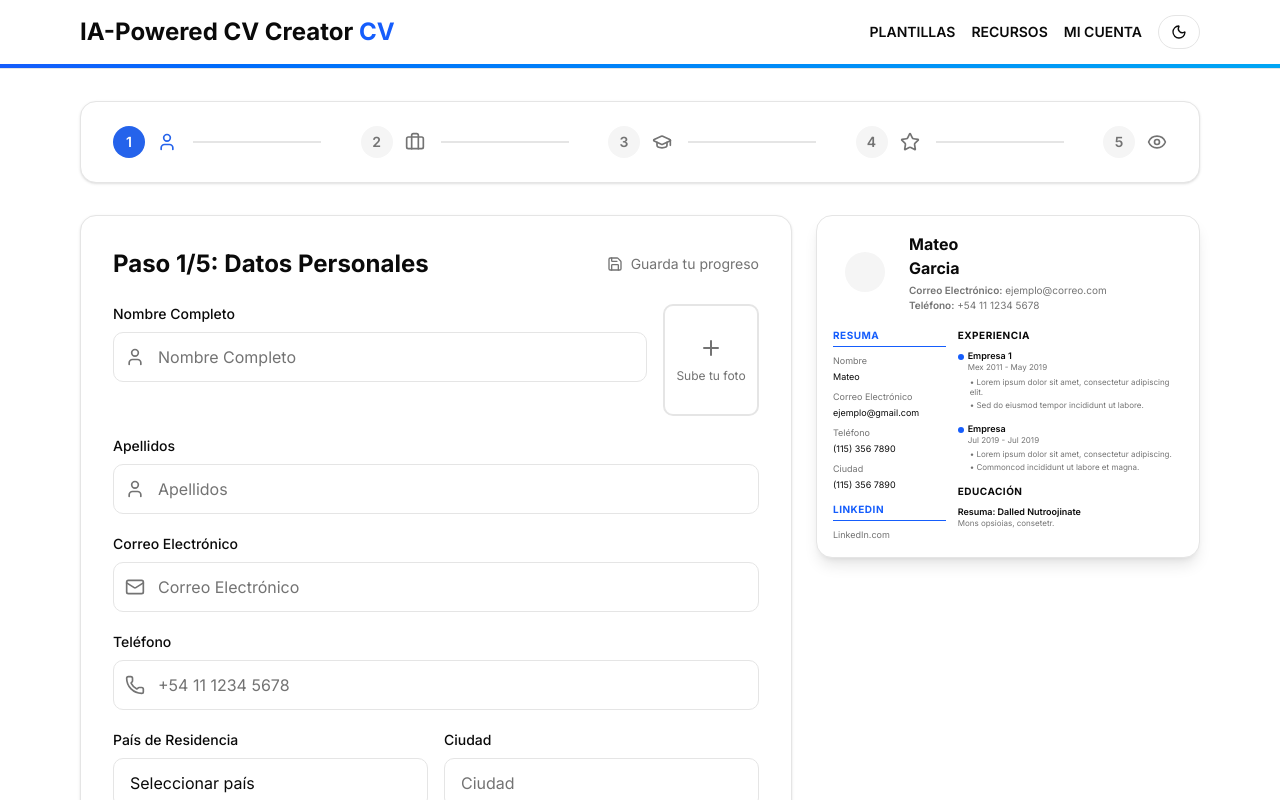
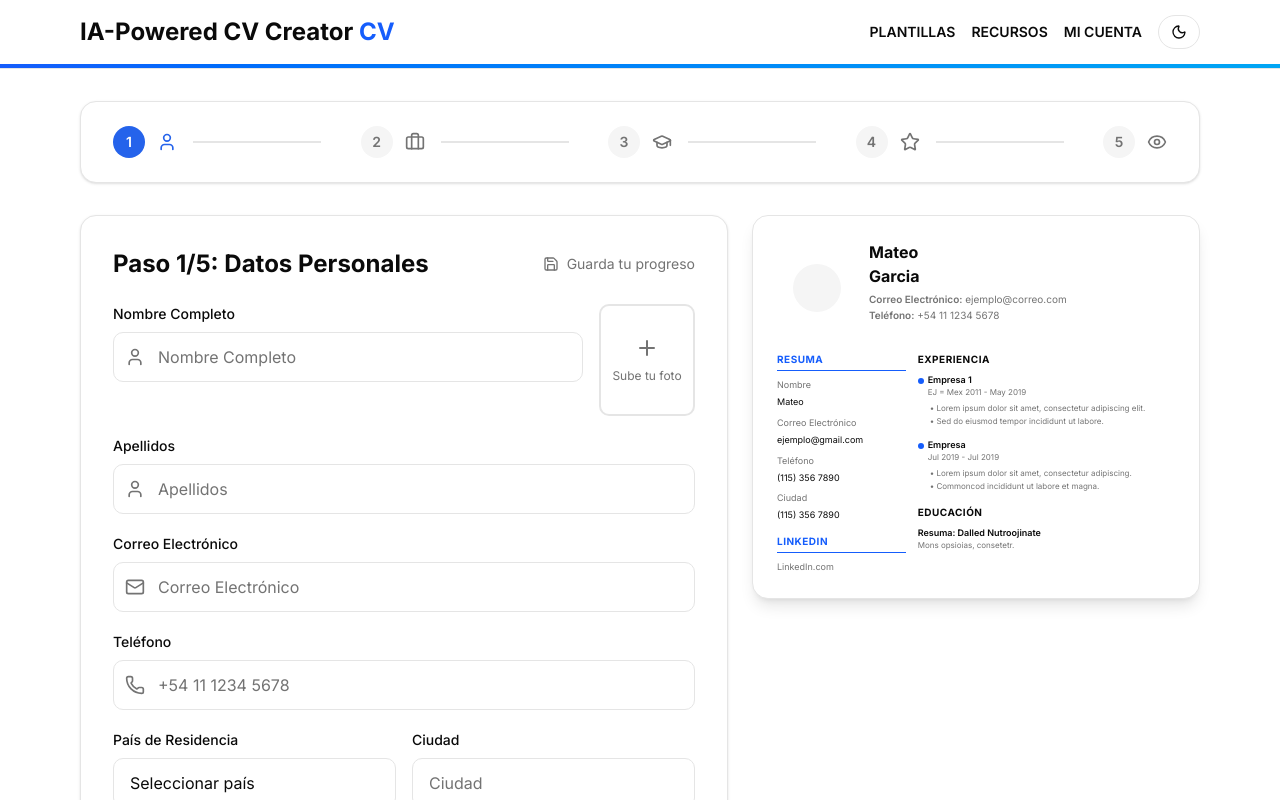
Before and after one commit to LeonelSebastian0/IA-Powered-CV-Creator, a Next.js app: page /crear-cv in a window 1280 px wide. Shown: the top 800 px of the page. Built offline with nearby package versions, Linux system fonts and the light colour scheme.

Commit message:
Backup 28/05

```diff
--- a/app/crear-cv/page.tsx
+++ b/app/crear-cv/page.tsx
@@ -77,8 +77,8 @@ export default function CrearCVPage() {
           </div>
 
           {/* CV Preview Section */}
-          <div className="lg:w-80 xl:w-96">
-            <CVPreview  formData={formData} />
+          <div className="lg:w-96 xl:w-2/5 xl:shrink-0">
+            <CVPreview formData={formData} />
           </div>
         </div>
       </main>
--- a/components/cv-preview.tsx
+++ b/components/cv-preview.tsx
@@ -6,17 +6,17 @@ type CVPreviewProps = {
 
 export function CVPreview({ formData }: CVPreviewProps) {
   return (
-    <div className="bg-card text-card-foreground rounded-2xl shadow-lg border border-border overflow-hidden">
+    <div className="bg-card h-auto text-card-foreground rounded-2xl shadow-lg border border-border overflow-hidden">
       {/* CV Document */}
-      <div className="p-4 text-xs">
+      <div className="p-6  text-sm">
         {/* Header with photo and info */}
         <div className="flex gap-3 mb-4">
           {/* Photo placeholder */}
-          <div className="w-16 h-20 bg-popover rounded-lg overflow-hidden flex items-center justify-center">
+          <div className="w-20 h-24 bg-popover rounded-lg overflow-hidden flex items-center justify-center">
             {formData.fotoUrl ? (
               <img src={formData.fotoUrl} alt="Foto de perfil" className="w-full h-full object-cover" />
             ) : (
-              <div className="w-10 h-10 bg-secondary rounded-full" />
+              <div className="w-12 h-12 bg-secondary rounded-full" />
             )}
           </div>
 
@@ -87,7 +87,7 @@ export function CVPreview({ formData }: CVPreviewProps) {
                   <div className="w-1.5 h-1.5 bg-blue-600 rounded-full mt-1" />
                   <div>
                     <p className="font-semibold text-[9px] text-foreground">{formData.empresa1 || "Empresa 1"}</p>
-                    <p className="text-[8px] text-muted-foreground">Mex 2011 - May 2019</p>
+                    <p className="text-[8px] text-muted-foreground">  {formData.periodo1  || "EJ = Mex 2011 - May 2019"}</p>
                   </div>
                 </div>
                 <ul className="ml-3 mt-1 space-y-0.5">
@@ -102,7 +102,7 @@ export function CVPreview({ formData }: CVPreviewProps) {
                   <div className="w-1.5 h-1.5 bg-blue-600 rounded-full mt-1" />
                   <div>
                     <p className="font-semibold text-[9px] text-foreground">{formData.empresa2 || "Empresa " } </p>
-                    <p className="text-[8px] text-muted-foreground">Jul 2019 - Jul 2019</p>
+                    <p className="text-[8px] text-muted-foreground">{formData.periodo2 || "Jul 2019 - Jul 2019" }</p>
                   </div>
                 </div>
                 <ul className="ml-3 mt-1 space-y-0.5">
@@ -111,6 +111,22 @@ export function CVPreview({ formData }: CVPreviewProps) {
                 </ul>
               </div>
             </div>
+
+
+            {formData.empresa3 && (
+              <div>
+                <div className="flex items-start gap-1">
+                  <div className="w-1.5 h-1.5 bg-blue-600 rounded-full mt-1" />
+                  <div>
+                    <p className="font-semibold text-[9px] text-foreground">{formData.empresa3}</p>
+                    <p className="text-[8px] text-muted-foreground">{formData.periodo3}</p>
+                  </div>
+                  </div>
+                    <ul className="ml-3 mt-1 space-y-0.5">
+                        <li className="text-[8px] text-muted-foreground">• Descripción del puesto...</li>
+                    </ul>
+              </div>
+            )}
 
             {/* Educación Section */}
             <div>
```
